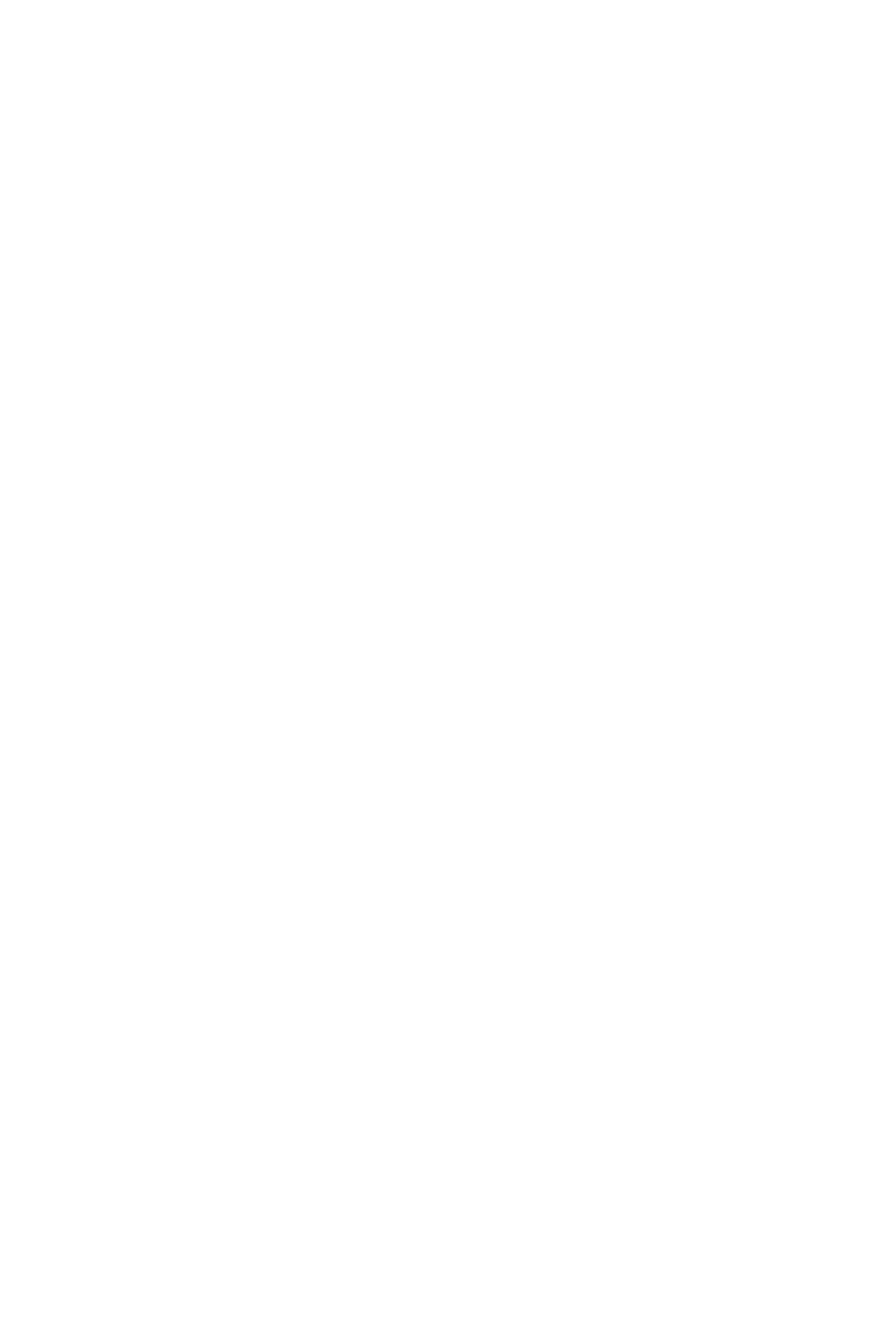
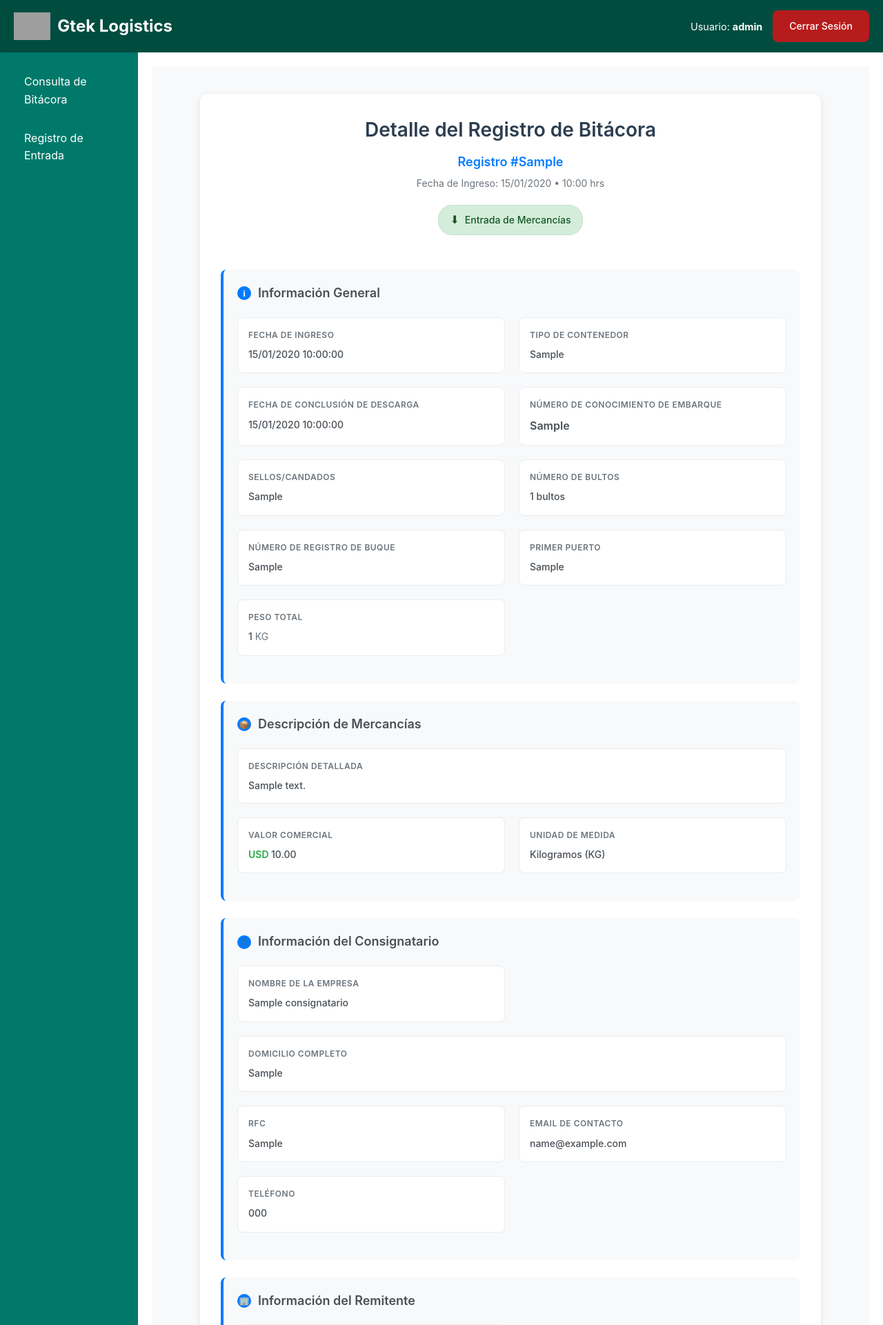
Before and after one commit to Catrin101/Sistema_GTek_Logistics, a PHP site: page /detalle_registro.php?id=1 in a window 1280 px wide. Before the commit the part shown is empty. Shown: the top 1921 px of the page at 69% size. Before the commit the page ends 800 px from the top, so only its background shows below. Run offline with PHP 8.4, Linux system fonts and the light colour scheme; a user stored in the database is signed in; data comes from the database, SQL or seed files in the repository; tables that the repository leaves empty hold one stand-in row (values such as "Sample post"); grey boxes are pictures that could not be loaded.

Commit message:
Tareas del dia 4
se completaron las tareas del día 4

```diff
--- a/assets/css/style.css
+++ b/assets/css/style.css
@@ -876,3 +876,83 @@ body {
         justify-content: space-between;
     }
 }
+
+/* public/assets/css/style.css */
+
+/* ... (tus estilos existentes, incluyendo los del form-container) ... */
+
+/* Estilos para la página de detalle (detalle_registro.php) */
+.detail-container {
+    max-width: 900px;
+    margin: 20px auto;
+    padding: 30px;
+    background-color: #fff;
+    border-radius: 8px;
+    box-shadow: 0 4px 8px rgba(0,0,0,0.1);
+}
+
+.detail-container h2 {
+    color: #004D40;
+    margin-bottom: 25px;
+    text-align: center;
+}
+
+.detail-grid {
+    display: grid;
+    grid-template-columns: repeat(auto-fit, minmax(280px, 1fr));
+    gap: 20px;
+    margin-bottom: 20px;
+}
+
+.detail-group {
+    padding: 10px 0;
+    border-bottom: 1px dashed #eee;
+}
+
+.detail-group:last-child {
+    border-bottom: none;
+}
+
+.detail-group strong {
+    display: block; /* Asegura que la etiqueta esté en su propia línea */
+    color: #00796B;
+    margin-bottom: 5px;
+    font-size: 0.9em;
+    text-transform: uppercase;
+}
+
+.detail-group span {
+    display: block; /* Asegura que el valor esté en su propia línea */
+    color: #333;
+    font-size: 1.1em;
+    word-wrap: break-word; /* Para texto largo */
+}
+
+.detail-group.full-width {
+    grid-column: 1 / -1; /* Ocupa todo el ancho en el grid */
+}
+
+.detail-container .section-heading {
+    margin-top: 35px; /* Más espacio arriba para las secciones */
+    margin-bottom: 15px;
+    font-size: 1.2em;
+}
+
+/* Ajustes para los botones de acción en detalle (form-actions ya existe) */
+.detail-container .form-actions {
+    margin-top: 30px;
+    padding-top: 20px;
+    border-top: 1px solid #eee;
+    justify-content: flex-start; /* Alinea los botones a la izquierda */
+}
+
+/* Ajuste responsive para detalle */
+@media (max-width: 768px) {
+    .detail-container {
+        padding: 20px;
+        margin: 10px;
+    }
+    .detail-grid {
+        grid-template-columns: 1fr;
+    }
+}
--- a/detalle_registro.php
+++ b/detalle_registro.php
@@ -0,0 +1,551 @@
+<?php
+// public/detalle_registro.php
+
+require_once __DIR__ . '/src/core/Auth.php';
+require_once __DIR__ . '/src/models/Bitacora.php';
+
+// Verificar sesión
+if (!Auth::isLoggedIn()) {
+    header('Location: /index.php');
+    exit;
+}
+
+$pageTitle = "Detalle del Registro - Gtek Logistics";
+
+$registro = null;
+$error_message = '';
+
+// Obtener el ID del registro de la URL
+if (isset($_GET['id']) && is_numeric($_GET['id'])) {
+    $registro_id = (int)$_GET['id'];
+    $bitacoraModel = new Bitacora();
+    $registro = $bitacoraModel->getRegistroById($registro_id);
+
+    if (!$registro) {
+        $error_message = "Registro no encontrado.";
+    }
+} else {
+    $error_message = "ID de registro inválido o no especificado.";
+}
+
+include __DIR__ . '/src/views/header.php';
+//include __DIR__ . '/../src/views/navbar.php';
+?>
+
+<style>
+.page-content {
+    max-width: 1200px;
+    margin: 0 auto;
+    padding: 20px;
+    background: #f8f9fa;
+    min-height: 100vh;
+}
+
+.detail-container {
+    background: white;
+    border-radius: 12px;
+    padding: 30px;
+    box-shadow: 0 2px 8px rgba(0,0,0,0.1);
+    margin-bottom: 25px;
+}
+
+.detail-container h2 {
+    font-size: 28px;
+    font-weight: 600;
+    color: #2c3e50;
+    margin: 0 0 10px 0;
+    text-align: center;
+}
+
+.registry-header {
+    text-align: center;
+    margin-bottom: 30px;
+}
+
+.registry-title {
+    font-size: 18px;
+    font-weight: 600;
+    color: #007bff;
+    margin: 5px 0;
+}
+
+.registry-subtitle {
+    color: #6c757d;
+    font-size: 14px;
+    margin-bottom: 20px;
+}
+
+.operation-badge {
+    display: inline-flex;
+    align-items: center;
+    gap: 8px;
+    padding: 8px 16px;
+    border-radius: 20px;
+    font-size: 14px;
+    font-weight: 500;
+    margin-bottom: 20px;
+}
+
+.operation-badge.entrada {
+    background: #d4edda;
+    color: #155724;
+    border: 1px solid #c3e6cb;
+}
+
+.operation-badge.salida {
+    background: #f8d7da;
+    color: #721c24;
+    border: 1px solid #f1b0b7;
+}
+
+.operation-badge::before {
+    content: "⬇";
+    font-size: 16px;
+}
+
+.operation-badge.salida::before {
+    content: "⬆";
+}
+
+.section-card {
+    background: #f8f9fa;
+    border-radius: 8px;
+    padding: 20px;
+    margin-bottom: 25px;
+    border-left: 4px solid #007bff;
+}
+
+.section-header {
+    display: flex;
+    align-items: center;
+    gap: 10px;
+    margin-bottom: 20px;
+    font-size: 18px;
+    font-weight: 600;
+    color: #495057;
+}
+
+.section-icon {
+    width: 20px;
+    height: 20px;
+    background: #007bff;
+    border-radius: 50%;
+    display: flex;
+    align-items: center;
+    justify-content: center;
+    color: white;
+    font-size: 12px;
+    font-weight: bold;
+}
+
+.detail-grid {
+    display: grid;
+    grid-template-columns: repeat(auto-fit, minmax(300px, 1fr));
+    gap: 20px;
+}
+
+.detail-item {
+    background: white;
+    padding: 15px;
+    border-radius: 8px;
+    border: 1px solid #e9ecef;
+    transition: all 0.2s;
+}
+
+.detail-item:hover {
+    box-shadow: 0 2px 8px rgba(0,0,0,0.1);
+    transform: translateY(-1px);
+}
+
+.detail-label {
+    font-size: 12px;
+    font-weight: 600;
+    color: #6c757d;
+    text-transform: uppercase;
+    letter-spacing: 0.5px;
+    margin-bottom: 8px;
+}
+
+.detail-value {
+    font-size: 14px;
+    color: #495057;
+    font-weight: 500;
+    word-wrap: break-word;
+}
+
+.detail-value.large {
+    font-size: 16px;
+    font-weight: 600;
+}
+
+.detail-value.currency::before {
+    content: "USD ";
+    color: #28a745;
+    font-weight: 600;
+}
+
+.detail-value.weight::after {
+    content: " KG";
+    color: #6c757d;
+    font-weight: normal;
+}
+
+.detail-item.full-width {
+    grid-column: 1 / -1;
+}
+
+.detail-item.description {
+    min-height: 80px;
+}
+
+.detail-item.description .detail-value {
+    line-height: 1.5;
+}
+
+.tag {
+    display: inline-block;
+    padding: 4px 12px;
+    border-radius: 15px;
+    font-size: 12px;
+    font-weight: 600;
+    text-transform: uppercase;
+    letter-spacing: 0.5px;
+}
+
+.entry-tag {
+    background: #d4edda;
+    color: #155724;
+}
+
+.exit-tag {
+    background: #f8d7da;
+    color: #721c24;
+}
+
+.form-actions {
+    display: flex;
+    justify-content: flex-start;
+    gap: 15px;
+    margin-top: 30px;
+    padding-top: 25px;
+    border-top: 1px solid #e9ecef;
+}
+
+.btn {
+    padding: 12px 24px;
+    border-radius: 8px;
+    font-size: 14px;
+    font-weight: 500;
+    text-decoration: none;
+    border: none;
+    cursor: pointer;
+    transition: all 0.2s;
+    display: inline-flex;
+    align-items: center;
+    justify-content: center;
+    min-width: 120px;
+}
+
+.btn-primary {
+    background: #007bff;
+    color: white;
+}
+
+.btn-primary:hover {
+    background: #0056b3;
+    color: white;
+    text-decoration: none;
+    transform: translateY(-1px);
+    box-shadow: 0 4px 12px rgba(0, 123, 255, 0.3);
+}
+
+.btn-secondary {
+    background: #6c757d;
+    color: white;
+}
+
+.btn-secondary:hover {
+    background: #545b62;
+    color: white;
+    text-decoration: none;
+    transform: translateY(-1px);
+    box-shadow: 0 4px 12px rgba(108, 117, 125, 0.3);
+}
+
+.alert {
+    padding: 15px 20px;
+    border-radius: 8px;
+    margin-bottom: 25px;
+    border-left: 4px solid;
+}
+
+.alert-success {
+    background: #d4edda;
+    color: #155724;
+    border-left-color: #28a745;
+}
+
+.alert-danger {
+    background: #f8d7da;
+    color: #721c24;
+    border-left-color: #dc3545;
+}
+
+/* Responsive */
+@media (max-width: 768px) {
+    .page-content {
+        padding: 15px;
+    }
+
+    .detail-container {
+        padding: 20px;
+    }
+
+    .detail-container h2 {
+        font-size: 24px;
+    }
+
+    .detail-grid {
+        grid-template-columns: 1fr;
+        gap: 15px;
+    }
+
+    .form-actions {
+        flex-direction: column;
+        align-items: stretch;
+    }
+
+    .btn {
+        width: 100%;
+    }
+}
+
+@media (max-width: 480px) {
+    .detail-container {
+        padding: 15px;
+    }
+
+    .section-header {
+        font-size: 16px;
+    }
+}
+
+/* Animaciones */
+.detail-container {
+    animation: fadeIn 0.3s ease-in;
+}
+
+@keyframes fadeIn {
+    from {
+        opacity: 0;
+        transform: translateY(10px);
+    }
+    to {
+        opacity: 1;
+        transform: translateY(0);
+    }
+}
+
+.detail-item {
+    animation: slideIn 0.4s ease-out;
+}
+
+@keyframes slideIn {
+    from {
+        opacity: 0;
+        transform: translateX(-10px);
+    }
+    to {
+        opacity: 1;
+        transform: translateX(0);
+    }
+}
+
+/* Estilo para el body */
+body {
+    background: #f8f9fa;
+    font-family: -apple-system, BlinkMacSystemFont, 'Segoe UI', 'Roboto', sans-serif;
+}
+</style>
+
+<div class="page-content">
+    <div class="detail-container">
+        <h2>Detalle del Registro de Bitácora</h2>
+
+        <?php if (!empty($error_message)): ?>
+            <div class="alert alert-danger"><?php echo htmlspecialchars($error_message); ?></div>
+            <div class="form-actions">
+                <a href="/bitacora.php" class="btn btn-secondary">Volver a Bitácora</a>
+            </div>
+        <?php elseif ($registro): ?>
+            <div class="registry-header">
+                <div class="registry-title">
+                    Registro #<?php echo htmlspecialchars($registro['num_conocimiento_embarque']); ?>
+                </div>
+                <div class="registry-subtitle">
+                    Fecha de Ingreso: <?php echo htmlspecialchars(date('d/m/Y', strtotime($registro['fecha_ingreso']))); ?> •
+                    <?php echo htmlspecialchars(date('H:i', strtotime($registro['fecha_ingreso']))); ?> hrs
+                </div>
+                <div class="operation-badge <?php echo strtolower($registro['tipo_operacion']); ?>">
+                    <?php echo htmlspecialchars($registro['tipo_operacion']); ?> de Mercancías
+                </div>
+            </div>
+
+            <!-- Información General -->
+            <div class="section-card">
+                <div class="section-header">
+                    <div class="section-icon">ℹ</div>
+                    Información General
+                </div>
+                <div class="detail-grid">
+                    <div class="detail-item">
+                        <div class="detail-label">Fecha de Ingreso</div>
+                        <div class="detail-value"><?php echo htmlspecialchars(date('d/m/Y H:i:s', strtotime($registro['fecha_ingreso']))); ?></div>
+                    </div>
+                    <div class="detail-item">
+                        <div class="detail-label">Tipo de Contenedor</div>
+                        <div class="detail-value"><?php echo htmlspecialchars($registro['dimension_tipo_sellos_candados'] ?? '40\' HC'); ?></div>
+                    </div>
+                    <div class="detail-item">
+                        <div class="detail-label">Fecha de Conclusión de Descarga</div>
+                        <div class="detail-value"><?php echo !empty($registro['fecha_conclusion_descarga']) ? htmlspecialchars(date('d/m/Y H:i:s', strtotime($registro['fecha_conclusion_descarga']))) : 'N/A'; ?></div>
+                    </div>
+                    <div class="detail-item">
+                        <div class="detail-label">Número de Conocimiento de Embarque</div>
+                        <div class="detail-value large"><?php echo htmlspecialchars($registro['num_conocimiento_embarque']); ?></div>
+                    </div>
+                    <div class="detail-item">
+                        <div class="detail-label">Sellos/Candados</div>
+                        <div class="detail-value"><?php echo htmlspecialchars($registro['dimension_tipo_sellos_candados'] ?? 'SEAL-789456, LOCK-123789'); ?></div>
+                    </div>
+                    <div class="detail-item">
+                        <div class="detail-label">Número de Bultos</div>
+                        <div class="detail-value"><?php echo htmlspecialchars($registro['num_bultos']); ?> bultos</div>
+                    </div>
+                    <div class="detail-item">
+                        <div class="detail-label">Número de Registro de Buque</div>
+                        <div class="detail-value"><?php echo htmlspecialchars($registro['num_registro_buque_vuelo_contenedor']); ?></div>
+                    </div>
+                    <div class="detail-item">
+                        <div class="detail-label">Primer Puerto</div>
+                        <div class="detail-value"><?php echo htmlspecialchars($registro['primer_puerto_terminal']); ?></div>
+                    </div>
+                    <div class="detail-item">
+                        <div class="detail-label">Peso Total</div>
+                        <div class="detail-value weight"><?php echo number_format(htmlspecialchars($registro['peso_unidad_medida']), 0, '.', ','); ?></div>
+                    </div>
+                </div>
+            </div>
+
+            <!-- Descripción de Mercancías -->
+            <div class="section-card">
+                <div class="section-header">
+                    <div class="section-icon">📦</div>
+                    Descripción de Mercancías
+                </div>
+                <div class="detail-grid">
+                    <div class="detail-item full-width description">
+                        <div class="detail-label">Descripción Detallada</div>
+                        <div class="detail-value"><?php echo nl2br(htmlspecialchars($registro['descripcion_mercancia'])); ?></div>
+                    </div>
+                    <div class="detail-item">
+                        <div class="detail-label">Valor Comercial</div>
+                        <div class="detail-value currency"><?php echo number_format(htmlspecialchars($registro['valor_comercial']), 2, '.', ','); ?></div>
+                    </div>
+                    <div class="detail-item">
+                        <div class="detail-label">Unidad de Medida</div>
+                        <div class="detail-value">Kilogramos (KG)</div>
+                    </div>
+                </div>
+            </div>
+
+            <!-- Información del Consignatario -->
+            <div class="section-card">
+                <div class="section-header">
+                    <div class="section-icon">👤</div>
+                    Información del Consignatario
+                </div>
+                <div class="detail-grid">
+                    <div class="detail-item">
+                        <div class="detail-label">Nombre de la Empresa</div>
+                        <div class="detail-value"><?php echo htmlspecialchars($registro['consignatario_nombre']); ?></div>
+                    </div>
+                    <div class="detail-item full-width">
+                        <div class="detail-label">Domicilio Completo</div>
+                        <div class="detail-value"><?php echo nl2br(htmlspecialchars($registro['consignatario_domicilio'])); ?></div>
+                    </div>
+                    <div class="detail-item">
+                        <div class="detail-label">RFC</div>
+                        <div class="detail-value"><?php echo htmlspecialchars($registro['consignatario_rfc'] ?? 'N/A'); ?></div>
+                    </div>
+                    <div class="detail-item">
+                        <div class="detail-label">Email de Contacto</div>
+                        <div class="detail-value"><?php echo htmlspecialchars($registro['consignatario_email'] ?? 'N/A'); ?></div>
+                    </div>
+                    <div class="detail-item">
+                        <div class="detail-label">Teléfono</div>
+                        <div class="detail-value"><?php echo htmlspecialchars($registro['consignatario_telefono'] ?? 'N/A'); ?></div>
+                    </div>
+                </div>
+            </div>
+
+            <!-- Información del Remitente -->
+            <div class="section-card">
+                <div class="section-header">
+                    <div class="section-icon">🏢</div>
+                    Información del Remitente
+                </div>
+                <div class="detail-grid">
+                    <div class="detail-item">
+                        <div class="detail-label">Nombre de la Empresa</div>
+                        <div class="detail-value"><?php echo htmlspecialchars($registro['remitente_nombre']); ?></div>
+                    </div>
+                    <div class="detail-item full-width">
+                        <div class="detail-label">Domicilio</div>
+                        <div class="detail-value"><?php echo nl2br(htmlspecialchars($registro['remitente_domicilio'])); ?></div>
+                    </div>
+                    <div class="detail-item">
+                        <div class="detail-label">País de Origen</div>
+                        <div class="detail-value"><?php echo htmlspecialchars($registro['remitente_pais_origen'] ?? 'N/A'); ?></div>
+                    </div>
+                </div>
+            </div>
+
+            <!-- Información de Registro -->
+            <div class="section-card">
+                <div class="section-header">
+                    <div class="section-icon">📋</div>
+                    Información de Registro
+                </div>
+                <div class="detail-grid">
+                    <div class="detail-item">
+                        <div class="detail-label">Registrado por</div>
+                        <div class="detail-value"><?php echo htmlspecialchars($registro['registrado_por_username'] ?? 'Usuario Desconocido'); ?></div>
+                    </div>
+                    <div class="detail-item">
+                        <div class="detail-label">Fecha de Registro</div>
+                        <div class="detail-value"><?php echo htmlspecialchars(date('d/m/Y H:i:s', strtotime($registro['fecha_ingreso']))); ?></div>
+                    </div>
+                    <div class="detail-item">
+                        <div class="detail-label">ID de Registro</div>
+                        <div class="detail-value">REG-<?php echo str_pad($registro_id, 4, '0', STR_PAD_LEFT); ?>-<?php echo date('y', strtotime($registro['fecha_ingreso'])); ?>-001</div>
+                    </div>
+                    <div class="detail-item">
+                        <div class="detail-label">Usuario del Sistema</div>
+                        <div class="detail-value">mgonzalez_capitalista</div>
+                    </div>
+                    <div class="detail-item">
+                        <div class="detail-label">Última Modificación</div>
+                        <div class="detail-value"><?php echo htmlspecialchars(date('d/m/Y H:i:s', strtotime($registro['fecha_ingreso']))); ?></div>
+                    </div>
+                </div>
+            </div>
+
+            <div class="form-actions">
+                <a href="/bitacora.php" class="btn btn-secondary">Volver a Bitácora</a>
+            </div>
+        <?php endif; ?>
+    </div>
+</div>
+
+<?php include __DIR__ . '/src/views/footer.php'; ?>
```
